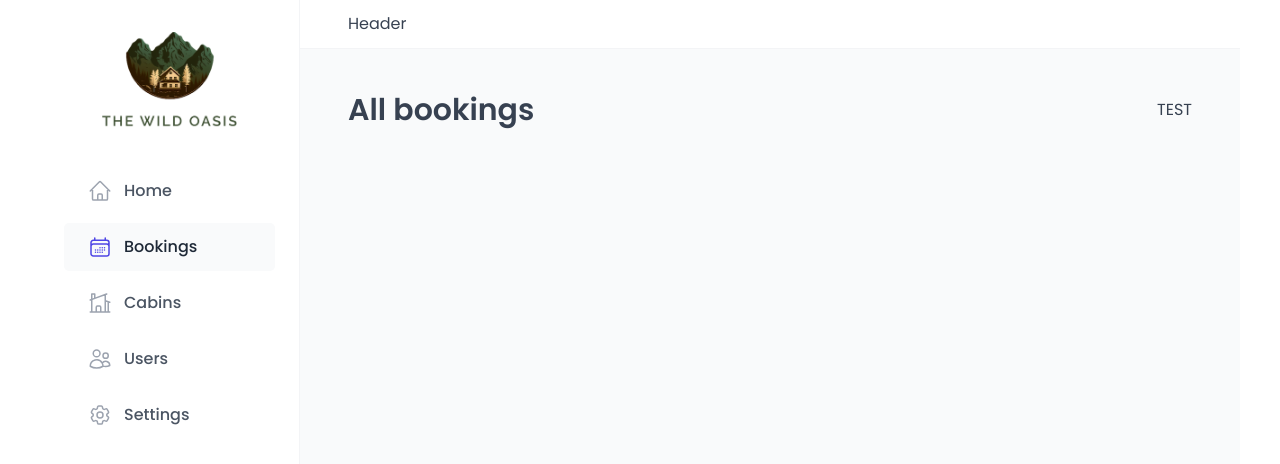
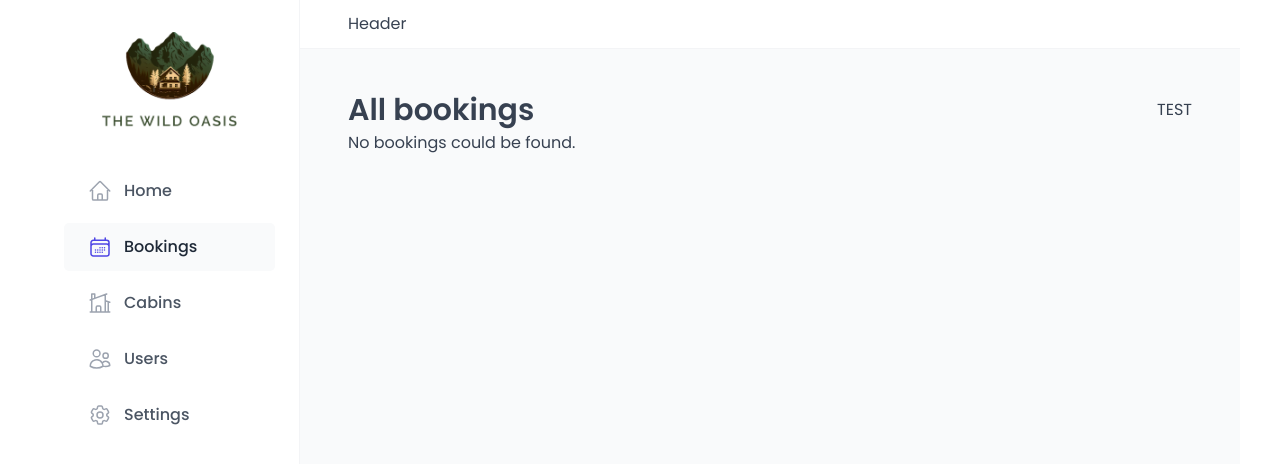
Before and after one commit to stekug/wild-oasis, a React (Vite) app: page /bookings in a window 1280 px wide. Shown: the top 464 px of the page. Built offline with nearby package versions, Linux system fonts and the light colour scheme; a web font is replaced by a local one.

Commit message:
add empty component when there is no booking or cabin data

```diff
--- a/src/features/bookings/BookingTable.jsx
+++ b/src/features/bookings/BookingTable.jsx
@@ -1,9 +1,12 @@
-import BookingRow from "./BookingRow";
-import Table from "../../ui/Table";
-import Menus from "../../ui/Menus";
+import BookingRow from './BookingRow';
+import Table from '../../ui/Table';
+import Menus from '../../ui/Menus';
+import Empty from '../../ui/Empty';
 
 function BookingTable() {
   const bookings = [];
+
+  if (!bookings.length) return <Empty resourceName="bookings" />;
 
   return (
     <Menus>
--- a/src/features/cabins/CabinTable.jsx
+++ b/src/features/cabins/CabinTable.jsx
@@ -4,12 +4,15 @@
 import Table from '../../ui/Table';
 import Menus from '../../ui/Menus';
 import { useSearchParams } from 'react-router-dom';
+import Empty from '../../ui/Empty';
 
 export default function CabinTable() {
   const { isLoading, cabins } = useCabins();
   const [searchParams] = useSearchParams();
 
   if (isLoading) return <Spinner />;
+
+  if (!cabins.length) return <Empty resourceName="cabins" />;
 
   // 1) Filter
 
--- a/src/pages/Bookings.jsx
+++ b/src/pages/Bookings.jsx
@@ -1,12 +1,17 @@
-import Heading from "../ui/Heading";
-import Row from "../ui/Row";
+import BookingTable from '../features/bookings/BookingTable';
+import Heading from '../ui/Heading';
+import Row from '../ui/Row';
 
 function Bookings() {
   return (
-    <Row type="horizontal">
-      <Heading as="h1">All bookings</Heading>
-      <p>TEST</p>
-    </Row>
+    <>
+      <Row type="horizontal">
+        <Heading as="h1">All bookings</Heading>
+        <p>TEST</p>
+      </Row>
+
+      <BookingTable />
+    </>
   );
 }
 
--- a/src/ui/Empty.jsx
+++ b/src/ui/Empty.jsx
@@ -1,5 +1,5 @@
-function Empty({ resource }) {
-  return <p>No {resource} could be found.</p>;
+function Empty({ resourceName }) {
+  return <p>No {resourceName} could be found.</p>;
 }
 
 export default Empty;
```
